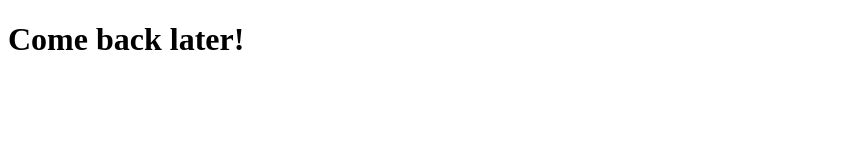
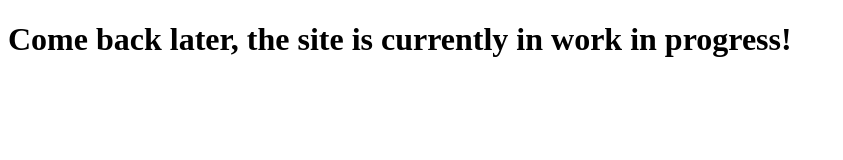
Before and after one commit to harru-P/harru-P.github.io, a plain HTML site: page index.html in a window 1280 px wide. Shown: the whole page, without its empty margins (0-843 px from the left). Drawn offline with Linux system fonts and the light colour scheme.

Commit message:
Update index.html

```diff
--- a/index.html
+++ b/index.html
@@ -3,8 +3,12 @@
 <html>
     <head>
         <title>Harrusite</title>
+        <meta charset="UTF-8">
+        <meta name="viewport" content="width=device-width, initial-scale=1.0">
+         <meta name="author" content="Harrufurret">
+        <meta name="description" content="Welcome to the Harrusite!">
     <head>
     <body>
-        <h1>Come back later!</h1>
+        <h1>Come back later, the site is currently in work in progress!</h1>
     </body>
 </html>
```
